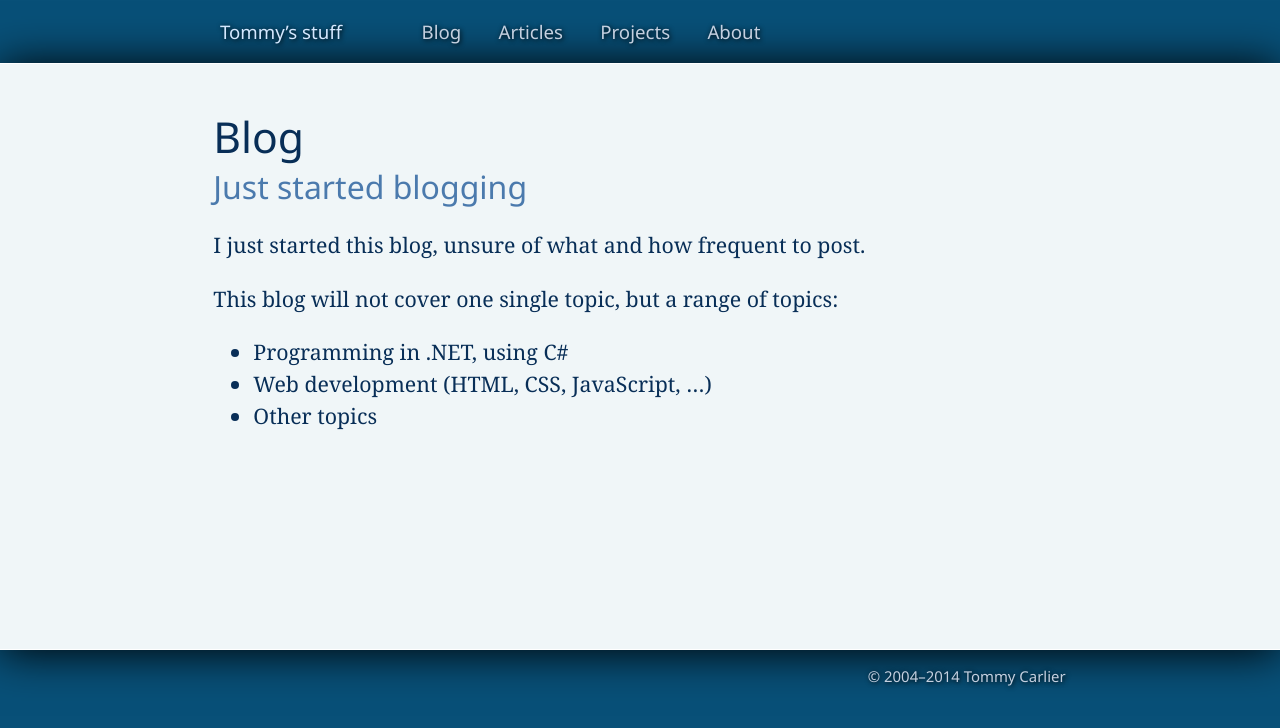
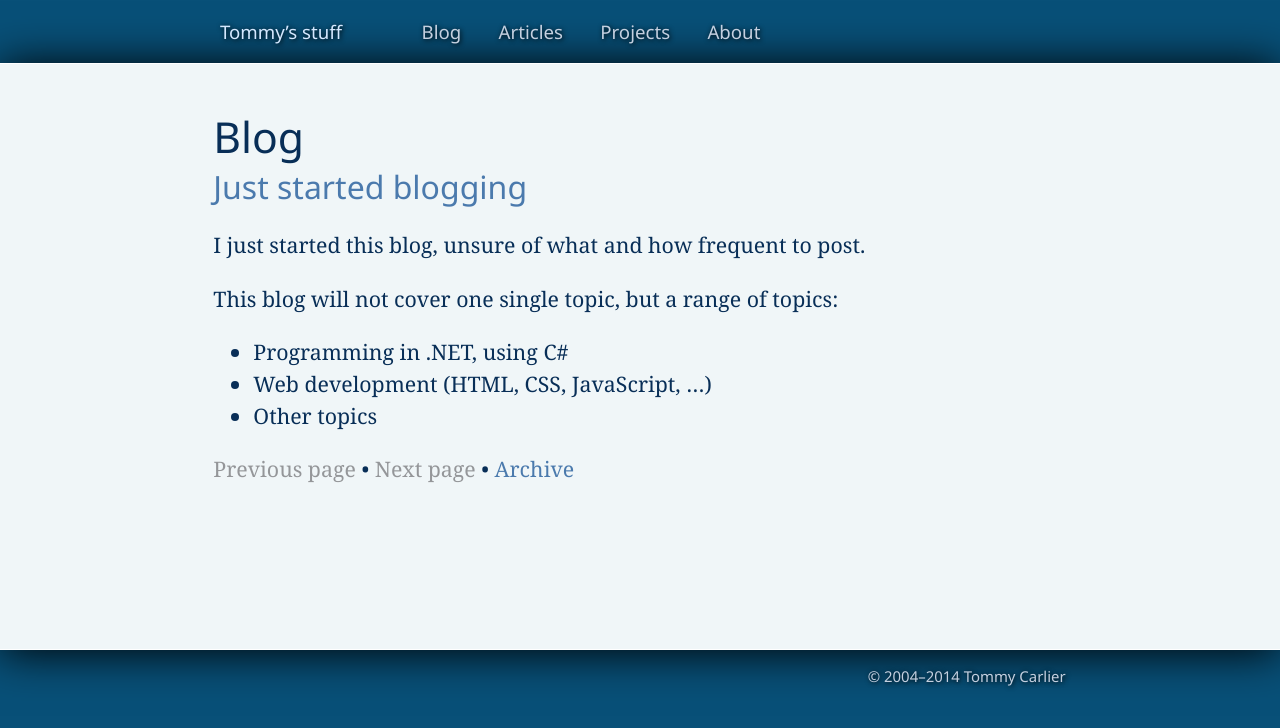
Before and after one commit to tommy-carlier/www.tcx.be, a Jekyll site: the page built from blog/index.html, in a window 1280 px wide. Shown: the top 728 px of the page. Built offline with Jekyll 4.4.1, drawn with Linux system fonts in a browser that asks for light colours; the list of posts is cut into pages by our own code.

Commit message:
Styled pagination controls

```diff
--- a/_config.yml
+++ b/_config.yml
@@ -3,7 +3,7 @@ url: http://www.tcx.be
 baseUrl: /
 permalink: /blog/:year/:title/
 paginate: 5
-paginate_path: /blog/:num/
+paginate_path: /blog/:num.html
 
 sass:
   sass_dir: assets/_sass
--- a/assets/_sass/style-vars.sass
+++ b/assets/_sass/style-vars.sass
@@ -13,3 +13,4 @@ $page-border: solid 1px #FFF
 $heading-font: normal 200% "Segoe UI", Avenir, Tahoma, sans-serif
 $hyperlink-color: #4B7AAD
 $hyperlink-highlight-color: #8AB3DF
+$disabled-color: #949699
--- a/assets/site.sass
+++ b/assets/site.sass
@@ -91,10 +91,14 @@ h1 + h2,
 h2 + p
   margin-top: 0.3em
 
+.disabled
+  color: $disabled-color
+
 @media print
 
   body > header,
-  body > footer
+  body > footer,
+  nav
     display: none
 
   html,
--- a/blog/index.html
+++ b/blog/index.html
@@ -13,11 +13,16 @@ title: Blog
 {% endfor %}
 </div>
 
-<nav class="pagination">
+<nav>
   {% if paginator.previous_page %}
-  <a href="{{paginator.previous_page_path | prepend:site.baseUrl | replace:'//','/'}}">Previous</a>
-  {% endif %}
+  <a href="{{paginator.previous_page_path | prepend:site.baseUrl | replace:'//','/'}}">Previous page</a>
+  {% else %}
+  <span class="disabled">Previous page</span>
+  {% endif %} •
   {% if paginator.next_page %}
-  <a href="{{paginator.next_page_path | prepend:site.baseUrl | replace:'//','/'}}">Next</a>
-  {% endif %}
+  <a href="{{paginator.next_page_path | prepend:site.baseUrl | replace:'//','/'}}">Next page</a>
+  {% else %}
+  <span class="disabled">Next page</span>
+  {% endif %} •
+  <a href="{{site.baseUrl}}blog/archive.html">Archive</a>
 </nav>
```
